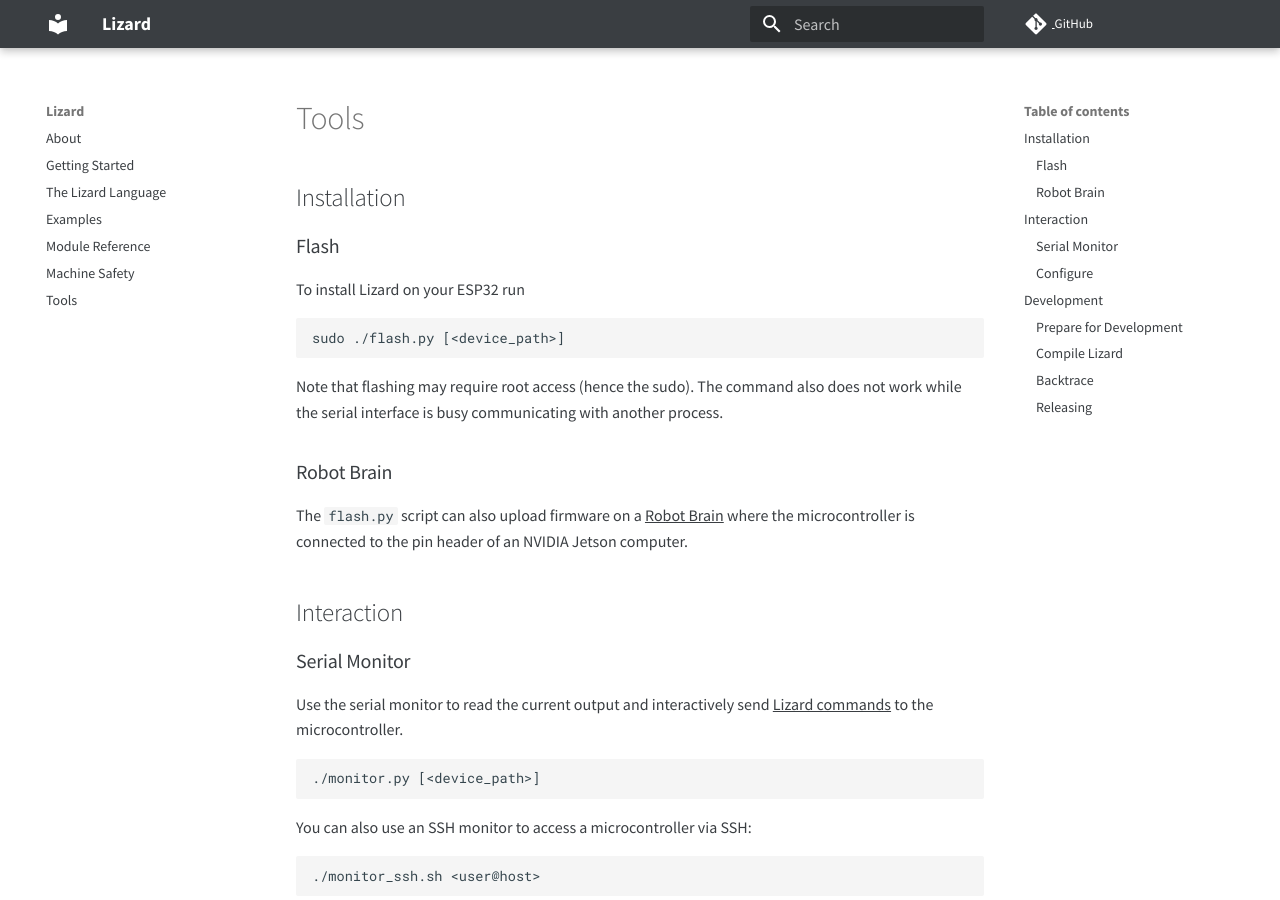
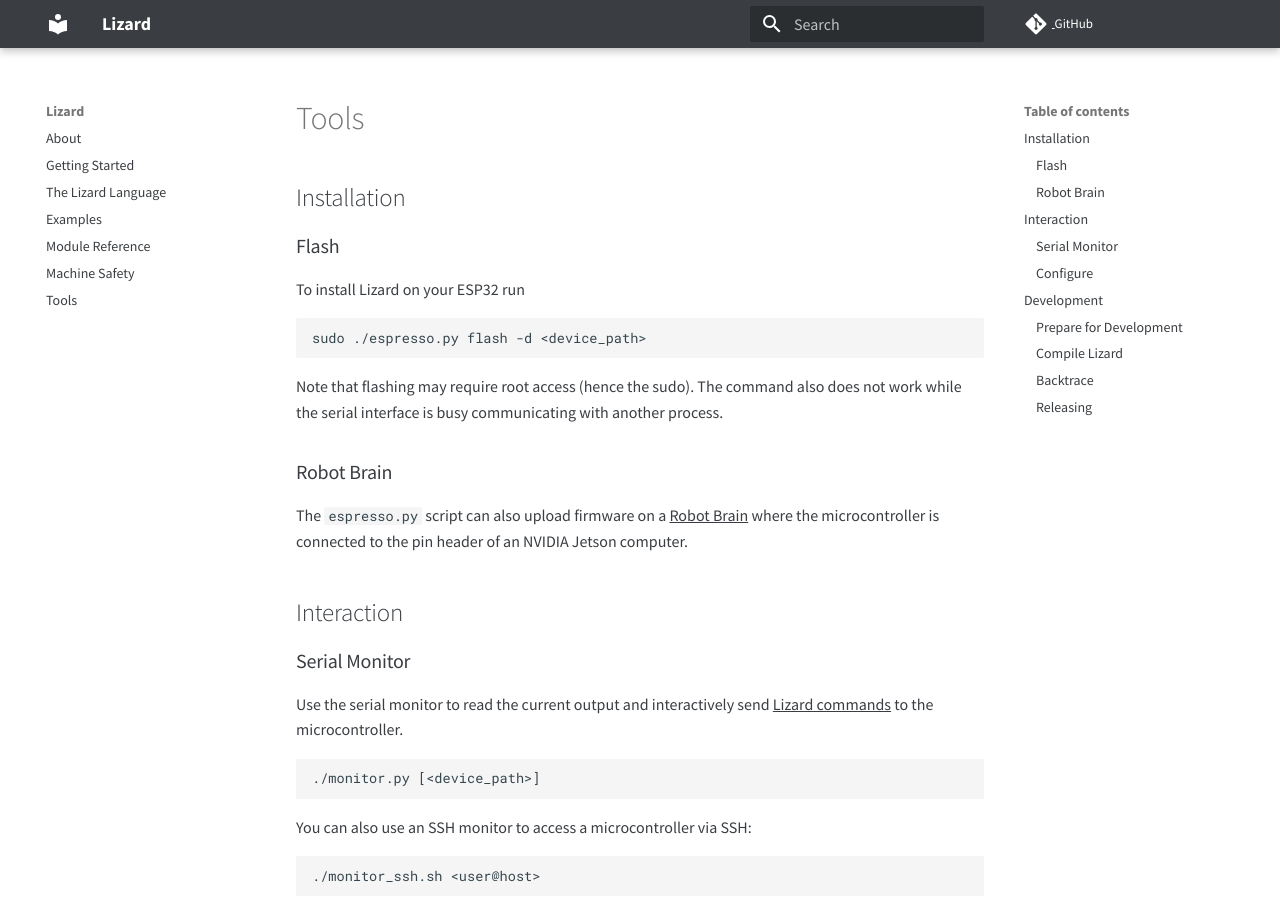
Before and after one commit to zauberzeug/lizard, an MkDocs documentation site: the page built from docs/tools.md, in a window 1280 px wide and 900 px high. Built offline with MkDocs 1.6.1 and Material for MkDocs 9.7.7, drawn with Linux system fonts in a browser that asks for light colours; comment, search, counter and statistics services are not loaded; some of the changed text lies outside the part shown.

Commit message:
update documentation

````diff
--- a/docs/tools.md
+++ b/docs/tools.md
@@ -7,7 +7,7 @@
 To install Lizard on your ESP32 run
 
 ```bash
-sudo ./flash.py [<device_path>]
+sudo ./espresso.py flash -d <device_path>
 ```
 
 Note that flashing may require root access (hence the sudo).
@@ -15,7 +15,8 @@
 
 ### Robot Brain
 
-The `flash.py` script can also upload firmware on a [Robot Brain](https://www.zauberzeug.com/product-robot-brain.html) where the microcontroller is connected to the pin header of an NVIDIA Jetson computer.
+The `espresso.py` script can also upload firmware on a [Robot Brain](https://www.zauberzeug.com/product-robot-brain.html)
+where the microcontroller is connected to the pin header of an NVIDIA Jetson computer.
 
 ## Interaction
 
@@ -71,7 +72,7 @@
 ./compile.sh
 ```
 
-To upload the compiled firmware you can use the `./flash.py` command described above.
+To upload the compiled firmware you can use the `./espresso.py` command described above.
 
 ### Backtrace
 
````
Also changed, not shown: docs/getting_started.md (+1 -1 lines).
